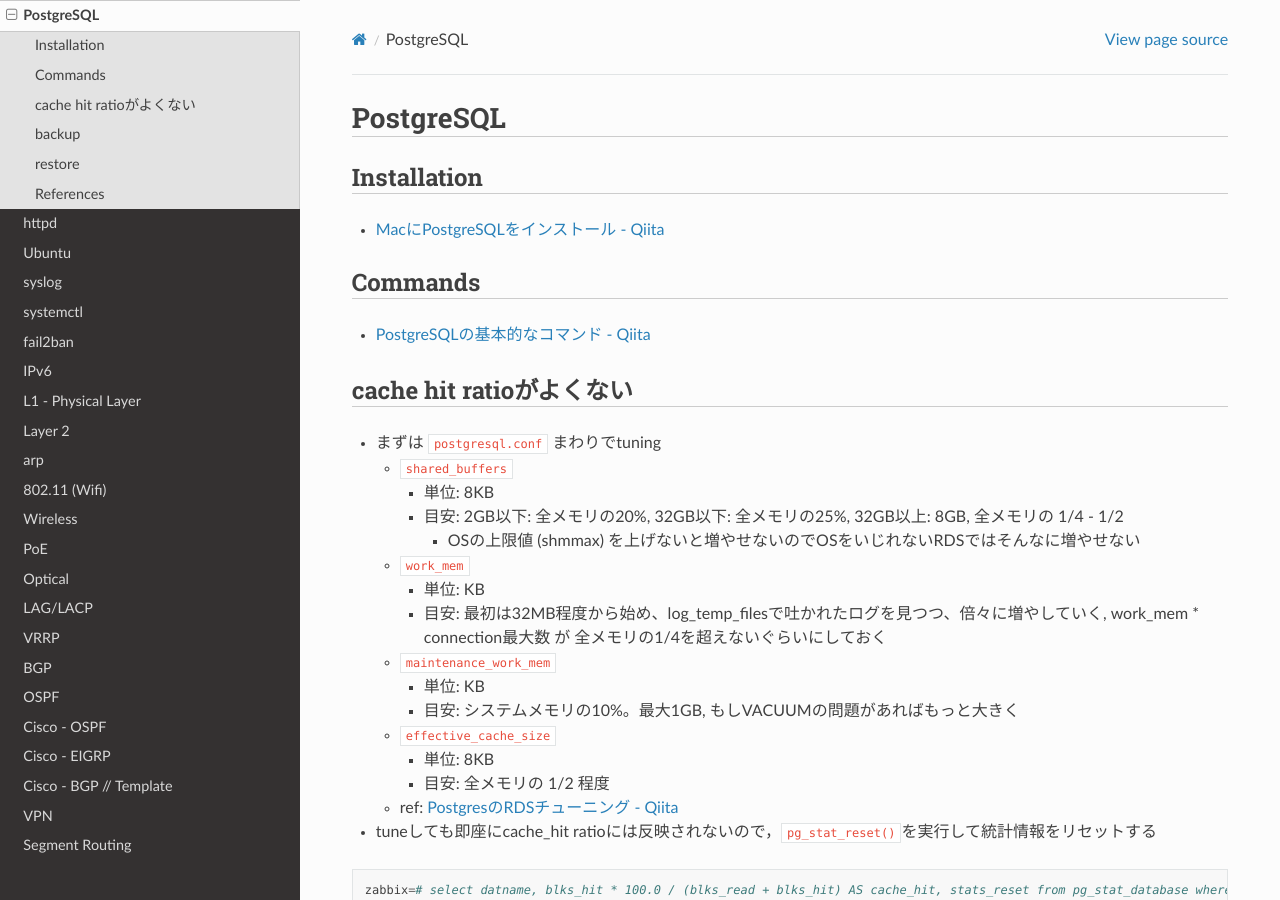
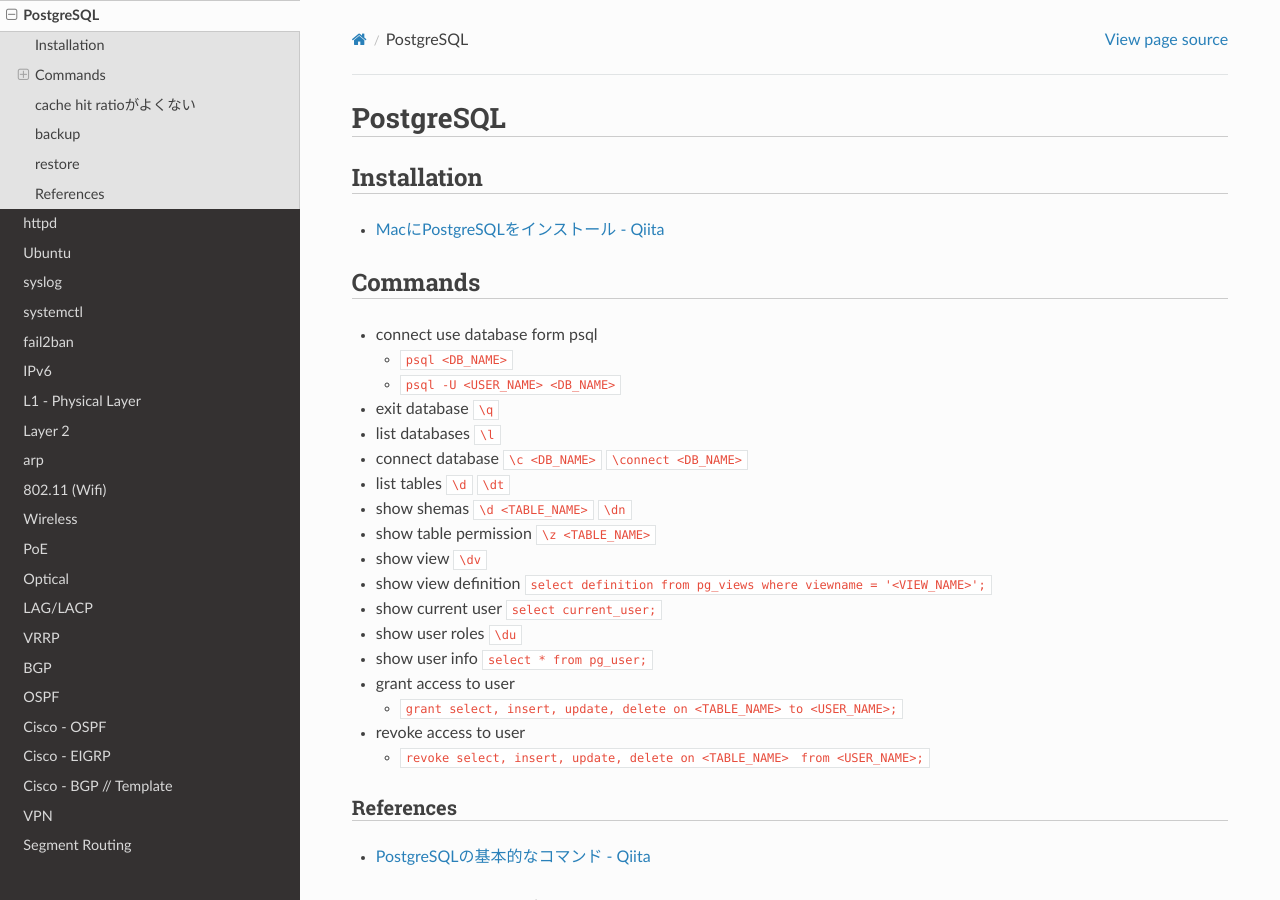
Before and after one commit to jp7fkf/JP7FKF-Warehouse, a Sphinx documentation site: the page built from source/unix/postgresql.md, in a window 1280 px wide and 900 px high. Built offline with Sphinx 7.4.7 and the Read the Docs theme 2.0.0, drawn with Linux system fonts in a browser that asks for light colours.

Commit message:
2023-10-30 04:44:32 JST

```diff
--- a/source/unix/postgresql.md
+++ b/source/unix/postgresql.md
@@ -4,7 +4,41 @@
   - [MacにPostgreSQLをインストール - Qiita](https://qiita.com/_daisuke/items/13996621cf51f835494b)
 
 ## Commands
-  - [PostgreSQLの基本的なコマンド - Qiita](https://qiita.com/H-A-L/items/fe8cb0e0ee0041ff3ceb)
+- connect use database form psql
+  - `psql <DB_NAME>`
+  - `psql -U <USER_NAME> <DB_NAME>`
+- exit database
+  `\q`
+- list databases
+  `\l`
+- connect database
+  `\c <DB_NAME>`
+  `\connect <DB_NAME>`
+- list tables
+  `\d`
+  `\dt`
+- show shemas
+  `\d <TABLE_NAME>`
+  `\dn`
+- show table permission
+  `\z <TABLE_NAME>`
+- show view
+  `\dv`
+- show view definition
+  `select definition from pg_views where viewname = '<VIEW_NAME>';`
+- show current user
+  `select current_user;`
+- show user roles
+  `\du`
+- show user info
+  `select * from pg_user;`
+- grant access to user
+  - `grant select, insert, update, delete on <TABLE_NAME> to <USER_NAME>;`
+- revoke access to user
+  - `revoke select, insert, update, delete on <TABLE_NAME>　from <USER_NAME>;`
+
+### References
+- [PostgreSQLの基本的なコマンド - Qiita](https://qiita.com/H-A-L/items/fe8cb0e0ee0041ff3ceb)
 
 ## cache hit ratioがよくない
 - まずは `postgresql.conf` まわりでtuning
```
Also changed, not shown: source/dialy/202310.md (+37 -0 lines), source/hobbies/making.md (+5 -0 lines), source/unix/ssh.md (+16 -1 lines).
